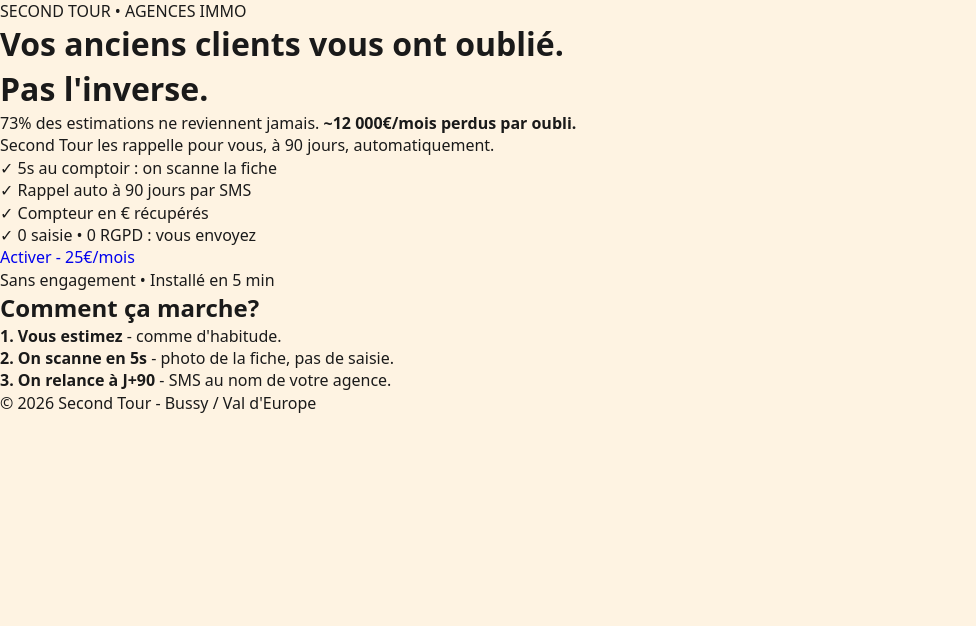
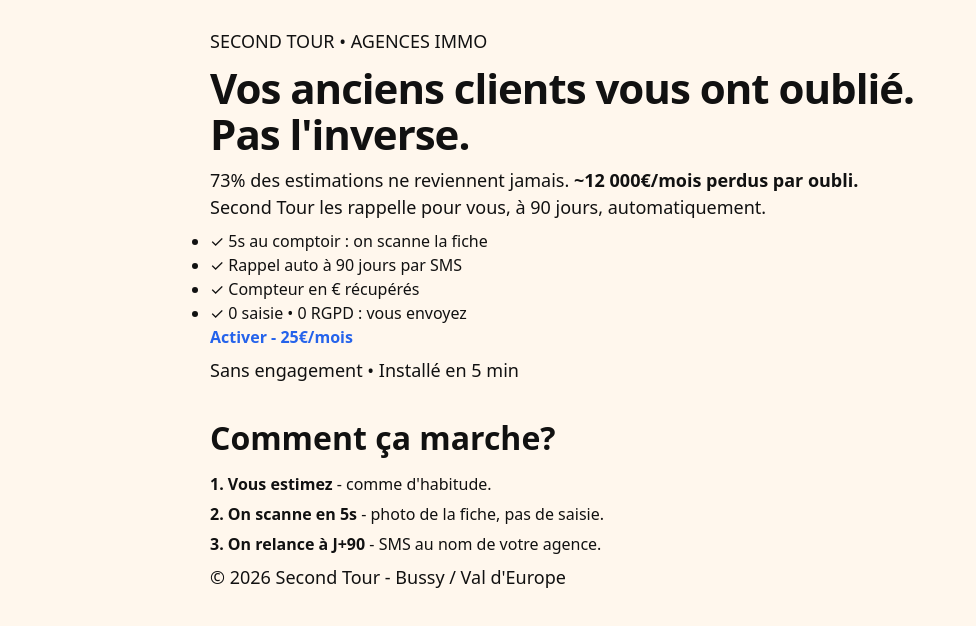
Before and after one commit to m29232899-bit/Second-tour, a Next.js app: page / in a window 1280 px wide. Shown: the top 626 px of the page, without its empty margins (0-976 px from the left). Built offline with nearby package versions, Linux system fonts and the light colour scheme.

Commit message:
Update globals.css

```diff
--- a/app/globals.css
+++ b/app/globals.css
@@ -1,3 +1,8 @@
 *{margin:0;padding:0;box-sizing:border-box}
-body{font-family:system-ui;background:#fef3e2;color:#1a1a1a;line-height:1.4}
-a{text-decoration:none}
+body{background:#FFF7ED;color:#111;font-family:system-ui,-apple-system,Segoe UI,Roboto,sans-serif;line-height:1.5;padding:20px;max-width:900px;margin:0 auto}
+h1{font-size:42px;font-weight:900;line-height:1.1;letter-spacing:-1px;margin:10px 0}
+h2{font-size:32px;font-weight:800;margin:30px 0 10px}
+p{margin:8px 0;font-size:18px}
+a{color:#2563EB;text-decoration:none;font-weight:600}
+a:hover{text-decoration:underline}
+div{margin:6px 0}
```
